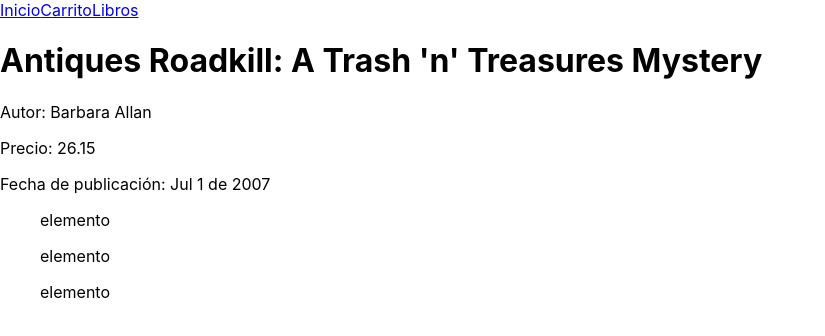
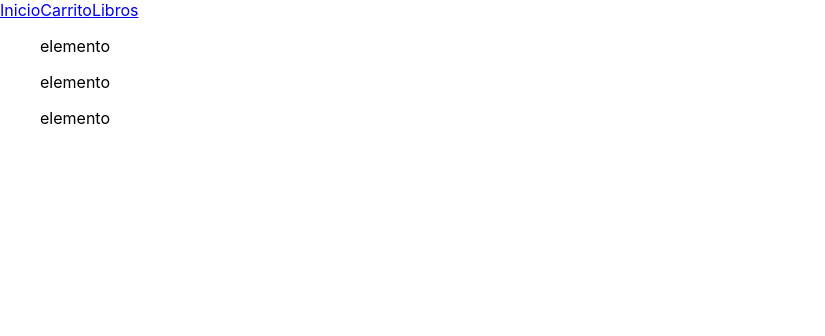
Before and after one commit to EscobarJemssy/eCommerce_book, a React (Create React App) app: page /DetalleLibro/1 in a window 1280 px wide. Shown: the top 336 px of the page, without its empty margins (0-825 px from the left). Built offline with nearby package versions, Linux system fonts and the light colour scheme.

Commit message:
Actualizacion 2

```diff
--- a/src/views/DetallesLibros.jsx
+++ b/src/views/DetallesLibros.jsx
@@ -1,31 +1,16 @@
 import React, { useState, useEffect } from "react";
-import { useParams } from "react-router-dom";
 import Footer from "../components/Footer";
-import jsonData from "../assets/google_books_1299_clean_1.json";
 
-const DetallesLibros = () => {
-    const { index } = useParams();
-    const [libro, setLibro] = useState(null);
-
-    useEffect(() => {
-        const encontrado = jsonData.find((ejemplar) => ejemplar.index === Number(index));
-        setLibro(encontrado);
-    }, [index]);
-
-    if (!libro) {
-        return <div>Algo salio mal! Libro no encontrado</div>;
-    }
+const DetallesLibros = (props) => {
 
     return (
         <>
-            <h1>{libro.title}</h1>
-            <p>Autor: {libro.author}</p>
-            <p>Precio: {libro.price}</p>
-            <p>Fecha de publicación: {libro.published_date}</p>
-            {/* los demas datos y falta el boton para agregar al carrito! */}
+
+
             <Footer />
         </>
-    );
+    )
+
 };
 
 export default DetallesLibros;
```
